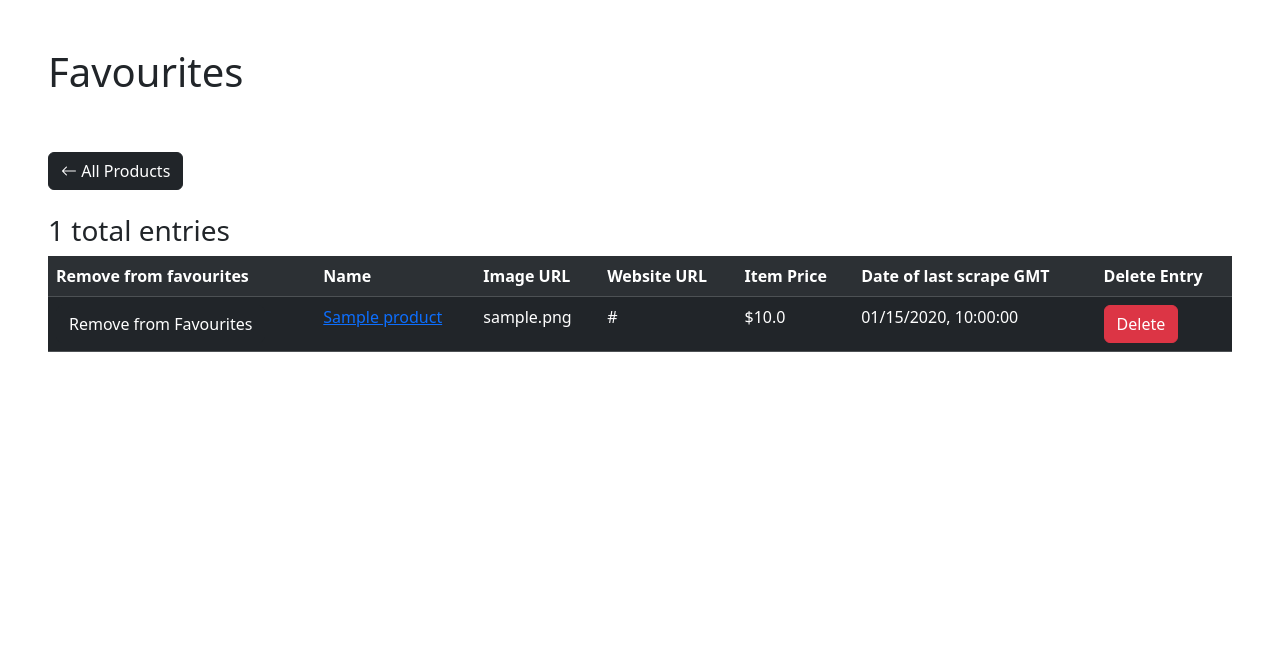
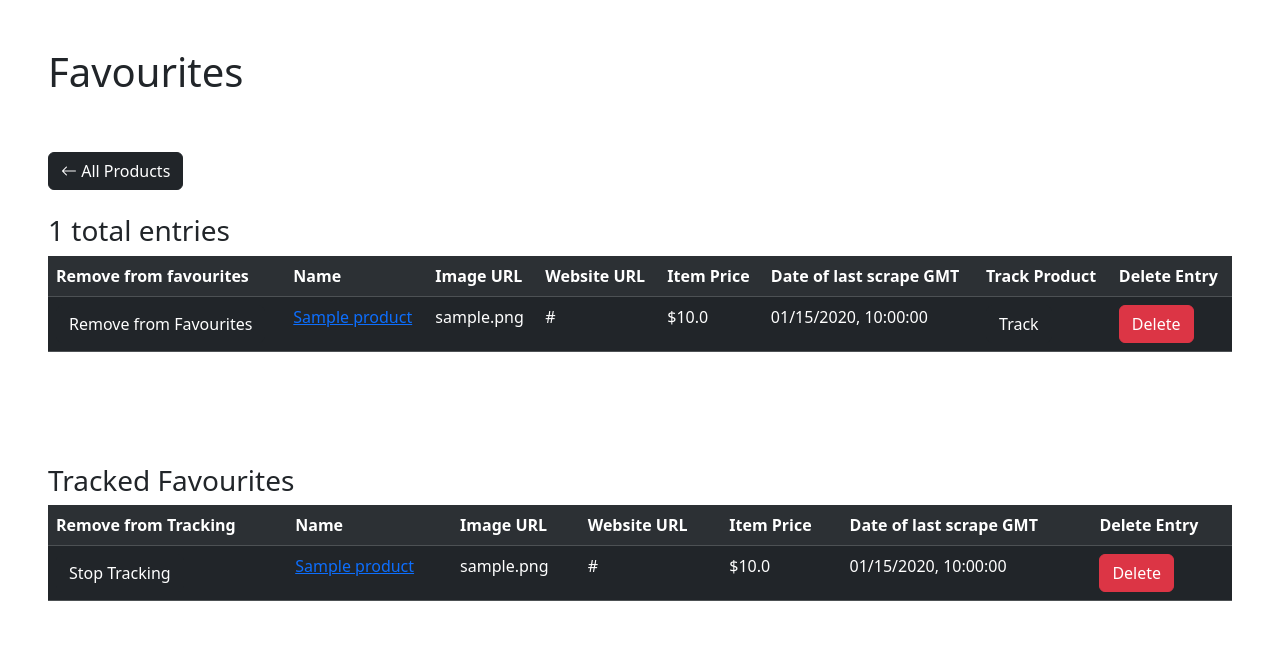
Before and after one commit to MPALONDON/Product_Tracker, a Flask app: page /products/favourites in a window 1280 px wide. Shown: the top 664 px of the page. Run offline with Flask 3, Linux system fonts and the light colour scheme; tables that the repository leaves empty hold one stand-in row (values such as "Sample post"); parts of the project's set-up code (start-up, migrations or seed data) failed here and were passed over; some libraries are stand-ins or nearby versions.

Commit message:
added a tracking table for favourite products

```diff
--- a/main.py
+++ b/main.py
@@ -36,24 +36,28 @@ class Product(Base):
 
     job = relationship("ScrapeJob", back_populates="products")
     prices = relationship("ProductPrice", back_populates="product",cascade="all, delete-orphan")
-    favorite_entry = relationship("Favourites", back_populates="product")
+    favourite_entries = relationship("Favourites", back_populates="product",cascade="all, delete-orphan")
+    tracked_entries = relationship("TrackedProducts", back_populates="product", cascade="all, delete-orphan")
+
 
 class Favourites(Base):
     __tablename__ = "favourites"
     id: Mapped[int] = mapped_column(Integer, primary_key=True)
     product_id: Mapped[int] = mapped_column(ForeignKey("product.id"), nullable=False)
 
-    product = relationship("Product", back_populates="favorite_entry")
+    product = relationship("Product", back_populates="favourite_entries")
 
 
 class ProductPrice(Base):
     __tablename__ = "product_price"
     id: Mapped[int] = mapped_column(Integer, primary_key=True)
     product_id: Mapped[int] = mapped_column(ForeignKey("product.id",ondelete="CASCADE"),nullable=False)
+    job_id: Mapped[int] = mapped_column(ForeignKey("scrape_job.id"), nullable=False)
     price: Mapped[float] = mapped_column(Float, nullable=False)
     checked_at: Mapped[datetime] = mapped_column(DateTime, default=datetime.now, nullable=False)
 
     product = relationship("Product", back_populates="prices")
+    job = relationship("ScrapeJob")
 
 
 class ScrapeJob(Base):
@@ -64,7 +68,13 @@ class ScrapeJob(Base):
     status: Mapped[str] = mapped_column(String(64), default="pending")
     created_at: Mapped[datetime] = mapped_column(DateTime, default=datetime.today,nullable=False)
 
-    products = relationship("Product", back_populates="job")
+    products = relationship("Product",back_populates="job")
+
+class TrackedProducts(Base):
+    __tablename__ = "tracked_products"
+    id: Mapped[int] = mapped_column(Integer, primary_key=True)
+    product_id: Mapped[int] = mapped_column(ForeignKey("product.id", ondelete="CASCADE"), nullable=False)
+    product = relationship("Product", back_populates="tracked_entries")
 
 
 with app.app_context():
@@ -93,20 +103,26 @@ def all_products():
 def import_snapshot(snapshot_id):
 
     job = db.session.execute(db.select(ScrapeJob).where(ScrapeJob.snapshot_id == snapshot_id)).scalar_one_or_none()
-
-    if job.status == "done":
-        flash("Snapshot already imported","error")
-        return redirect(url_for("all_products"))
-
     snapshot_data = fetch_snapshot(snapshot_id)
     for idx,item in snapshot_data.iterrows():
         existing = db.session.execute(
             db.select(Product).where(Product.url == item["url"])
         ).scalar_one_or_none()
+
         if existing:
+            existing_price = db.session.execute(
+                db.select(ProductPrice)
+                .where(ProductPrice.product_id == existing.id)
+                .where(ProductPrice.job_id == job.id)
+            ).scalar_one_or_none()
 
-            price_entry = ProductPrice(product_id=existing.id, price=item["initial_price"])
-            db.session.add(price_entry)
+            if not existing_price:
+                price_entry = ProductPrice(
+                    product_id=existing.id,
+                    job_id=job.id,
+                    price=item["initial_price"]
+                )
+                db.session.add(price_entry)
 
             existing.name = item["title"]
             existing.img_url = item["image_url"]
@@ -122,12 +138,14 @@ def import_snapshot(snapshot_id):
             )
             db.session.add(new_product)
             db.session.flush()
-            price_entry = ProductPrice(product_id=new_product.id, price=item["initial_price"])
+
+            price_entry = ProductPrice(product_id=new_product.id,job_id=job.id, price=item["initial_price"])
             db.session.add(price_entry)
 
     job.status = "done"
     db.session.commit()
 
+    flash(f"Snapshot {snapshot_id} successfully imported",category="success")
     return redirect(url_for("all_products"))
 
 @app.route('/product/<int:product_id>', methods=['GET', 'POST'])
@@ -151,7 +169,7 @@ def delete_product(product_id):
 @app.route('/product/favourite/<int:product_id>', methods=['GET', 'POST'])
 def mark_favourites(product_id):
     product = db.get_or_404(Product, product_id)
-    if product.favorite_entry:
+    if product.favourite_entries:
         flash("Product already marked as favourite","danger")
         return redirect(url_for("all_products"))
     fav = Favourites(product=product)
@@ -172,9 +190,35 @@ def remove_favourites(favourite_id):
 @app.route('/products/favourites', methods=['GET', 'POST'])
 def favourites():
     all_favourites = db.session.execute(db.select(Favourites).order_by(Favourites.id)).scalars().all()
+    tracked_favourites = db.session.execute(db.select(TrackedProducts).order_by(TrackedProducts.id)).scalars().all()
     total_entries = len(all_favourites)
-    return render_template("favourites.html",all_favourites=all_favourites,total_entries = total_entries)
+    return render_template("favourites.html",all_favourites=all_favourites,
+                           total_entries = total_entries,tracked_favourites = tracked_favourites)
 
+@app.route('/products/track/<int:product_id>', methods=['GET','POST'])
+def track_product(product_id):
+    product = db.get_or_404(Product, product_id)
+
+    if product.tracked_entries:
+        flash("Product already tracked", "danger")
+        return redirect(url_for("favourites"))
+
+    tracked = TrackedProducts(product_id=product.id)
+    db.session.add(tracked)
+    db.session.commit()
+
+    flash(f"Started tracking {product.name}", "success")
+    return redirect(url_for("favourites"))
+
+@app.route('/products/untrack/<int:product_id>', methods=['GET', 'POST'])
+def remove_tracking(product_id):
+    tracked = db.session.execute(
+        db.select(TrackedProducts).where(TrackedProducts.product_id == product_id)
+    ).scalar_one_or_none()
+
+    db.session.delete(tracked)
+    db.session.commit()
+    return redirect(url_for("favourites"))
 
 if __name__ == "__main__":
     app.run(debug=True)
--- a/templates/favourites.html
+++ b/templates/favourites.html
@@ -39,13 +39,14 @@
         <th>Website URL</th>
         <th>Item Price</th>
         <th>Date of last scrape GMT</th>
+        <th>Track Product</th>
         <th>Delete Entry</th>
     </tr>
 
     {% for fav in all_favourites %}
     <tr>
         <td>
-            <form action="{{ url_for('remove_favourites',favourite_id=fav.id) }}" method="post">
+            <form action="{{ url_for('remove_favourites',favourite_id=fav.product.id) }}" method="post">
                 <input class="btn btn-dark" type="submit" value="Remove from Favourites">
             </form>
         </td>
@@ -58,6 +59,12 @@
     <td>${{fav.product.price}}</td>
     <td>{{fav.product.created_at.strftime("%m/%d/%Y, %H:%M:%S")}}</td>
         <td>
+            <form action="{{ url_for('track_product',product_id=fav.product.id) }}" method="post">
+                <input class="btn btn-dark" type="submit" value="Track">
+            </form>
+
+        </td>
+        <td>
             <form action="{{ url_for('delete_product',product_id=fav.product.id) }}" method="post">
                 <input class="btn btn-danger" type="submit" value="Delete"
                 onclick="return confirm('Are you sure you want to delete {{ fav.product.name }}?');">
@@ -69,6 +76,46 @@
     {%endfor%}
 </table>
 </div>
+<div class = "container-fluid px-5 py-5">
+    <h3>Tracked Favourites</h3>
+    <table class="table table-dark table-striped">
+    <tr>
+        <th>Remove from Tracking</th>
+        <th>Name</th>
+        <th>Image URL</th>
+        <th>Website URL</th>
+        <th>Item Price</th>
+        <th>Date of last scrape GMT</th>
+        <th>Delete Entry</th>
+    </tr>
+
+    {% for track in tracked_favourites %}
+    <tr>
+        <td>
+            <form action="{{ url_for('remove_tracking',product_id=track.product.id) }}" method="post">
+                <input class="btn btn-dark" type="submit" value="Stop Tracking">
+            </form>
+        </td>
+
+        <td>
+            <a href= "{{ url_for('view_product', product_id=track.product.id) }}">{{ track.product.name }}</a>
+        </td>
+    <td>{{track.product.img_url}}</td>
+    <td>{{track.product.url}}</td>
+    <td>${{track.product.price}}</td>
+    <td>{{track.product.created_at.strftime("%m/%d/%Y, %H:%M:%S")}}</td>
+        <td>
+            <form action="{{ url_for('delete_product',product_id=track.product.id) }}" method="post">
+                <input class="btn btn-danger" type="submit" value="Delete"
+                onclick="return confirm('Are you sure you want to delete {{ track.product.name }}?');">
+            </form>
+
+        </td>
+
+    </tr>
+    {%endfor%}
+</table>
+</div>
 </body>
 
 </html>
```
